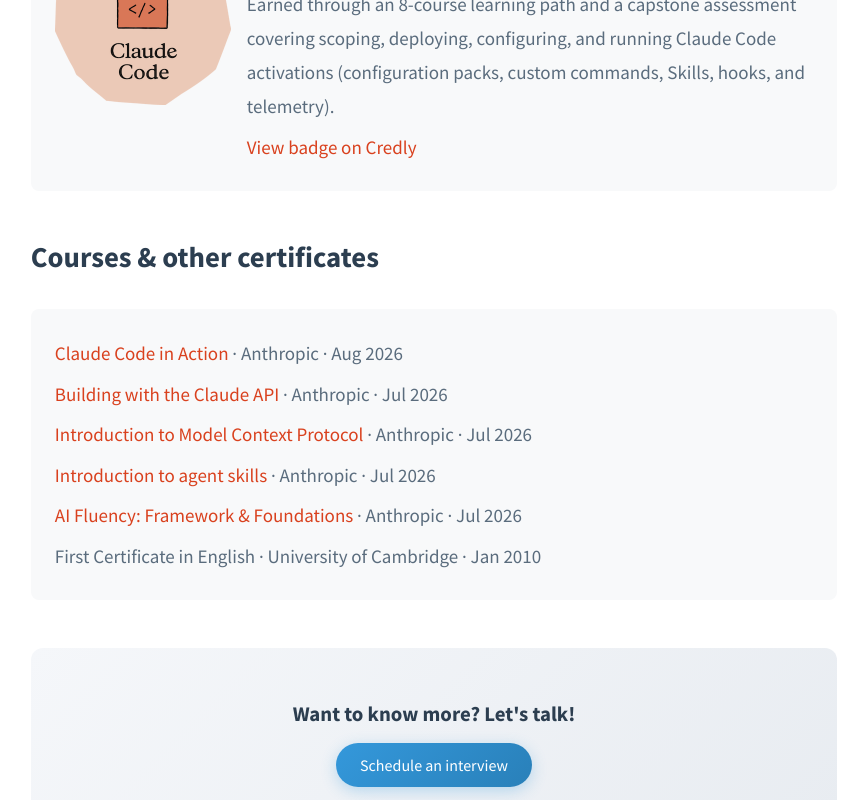
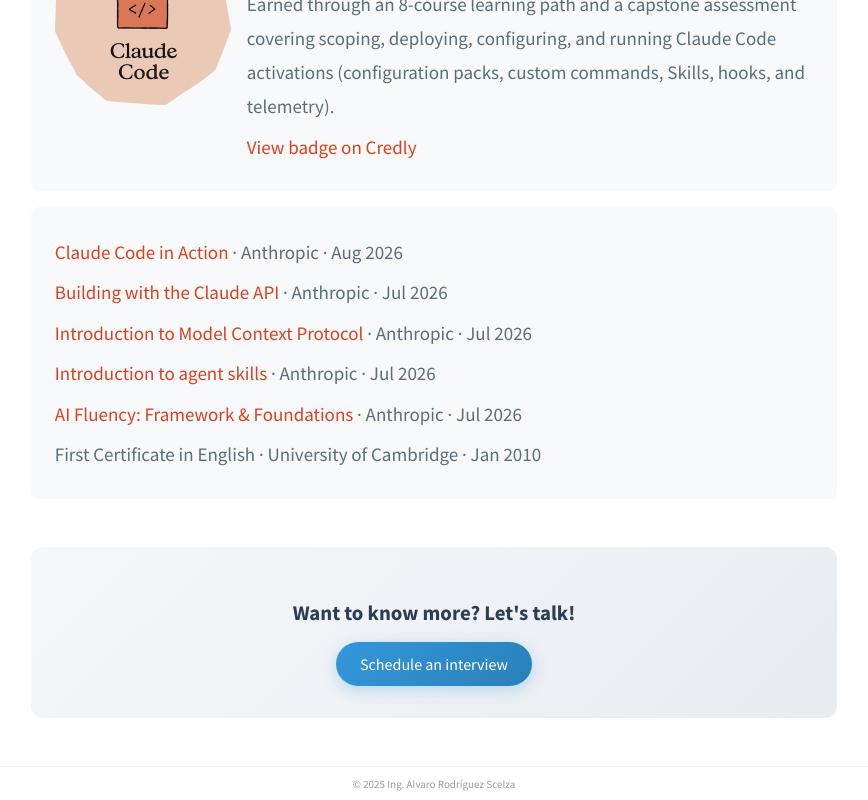
Before and after one commit to alvaroscelza/alvaroscelza.github.io, a React (Create React App) app: page /#/ in a window 1280 px wide. Shown: the part 3088-3888 px from the top of the page, without its empty margins (366-1234 px from the left). Built offline with nearby package versions, Linux system fonts and the light colour scheme.

Commit message:
Merge courses into a single Certifications section

```diff
--- a/src/components/Certifications/Certifications.js
+++ b/src/components/Certifications/Certifications.js
@@ -3,29 +3,11 @@ import classes from "./Certifications.module.css";
 import ExternalLink from "../UI/ExternalLink";
 import profile from "../../data/profile.mjs";
 
-const Courses = () => (
-    <section className={ui.moreAboutMeSection} id="courses" aria-labelledby="courses-heading">
-        <h2 id="courses-heading" className={ui.sectionTitle}>{profile.courses.heading}</h2>
-        <article className={ui.aboutMeCard}>
-            <div className={ui.aboutMeContent}>
-                <ul className={ui.aboutMeList}>
-                    {profile.courses.items.map((course) => (
-                        <li key={course.title}>
-                            {course.url ? <ExternalLink link={course.url} text={course.title}/> : course.title}
-                            {` · ${course.issuer} · ${course.issued}`}
-                        </li>
-                    ))}
-                </ul>
-            </div>
-        </article>
-    </section>
-);
-
-const Certifications = () => {
-    return [...profile.certifications.map((certification) => (
-        <section className={ui.moreAboutMeSection} id="certifications" aria-labelledby="certifications-heading" key={certification.title}>
-            <h2 id="certifications-heading" className={ui.sectionTitle}>{certification.heading}</h2>
-            <article className={`${ui.aboutMeCard} ${classes.card}`}>
+const Certifications = () => (
+    <section className={ui.moreAboutMeSection} id="certifications" aria-labelledby="certifications-heading">
+        <h2 id="certifications-heading" className={ui.sectionTitle}>{profile.certifications[0].heading}</h2>
+        {profile.certifications.map((certification) => (
+            <article className={`${ui.aboutMeCard} ${classes.card}`} key={certification.title}>
                 <a
                     className={classes.badgeLink}
                     href={certification.url}
@@ -56,8 +38,20 @@ const Certifications = () => {
                     </ul>
                 </div>
             </article>
-        </section>
-    )), <Courses key="courses"/>];
-}
+        ))}
+        <article className={`${ui.aboutMeCard} ${classes.listCard}`}>
+            <div className={ui.aboutMeContent}>
+                <ul className={ui.aboutMeList}>
+                    {profile.courses.items.map((course) => (
+                        <li key={course.title}>
+                            {course.url ? <ExternalLink link={course.url} text={course.title}/> : course.title}
+                            {` · ${course.issuer} · ${course.issued}`}
+                        </li>
+                    ))}
+                </ul>
+            </div>
+        </article>
+    </section>
+);
 
 export default Certifications;
--- a/src/components/Certifications/Certifications.module.css
+++ b/src/components/Certifications/Certifications.module.css
@@ -26,3 +26,7 @@
         height: 140px;
     }
 }
+
+.listCard {
+    margin-top: 1rem;
+}
--- a/src/data/profile.mjs
+++ b/src/data/profile.mjs
@@ -69,7 +69,6 @@ const profile = {
         },
     ],
     courses: {
-        heading: "Courses & other certificates",
         items: [
             {title: "Claude Code in Action", issuer: "Anthropic", issued: "Aug 2026", url: "https://verify.skilljar.com/c/ziri44v6p6d9"},
             {title: "Building with the Claude API", issuer: "Anthropic", issued: "Jul 2026", url: "https://verify.skilljar.com/c/za9hfcdk8mbp"},
```
